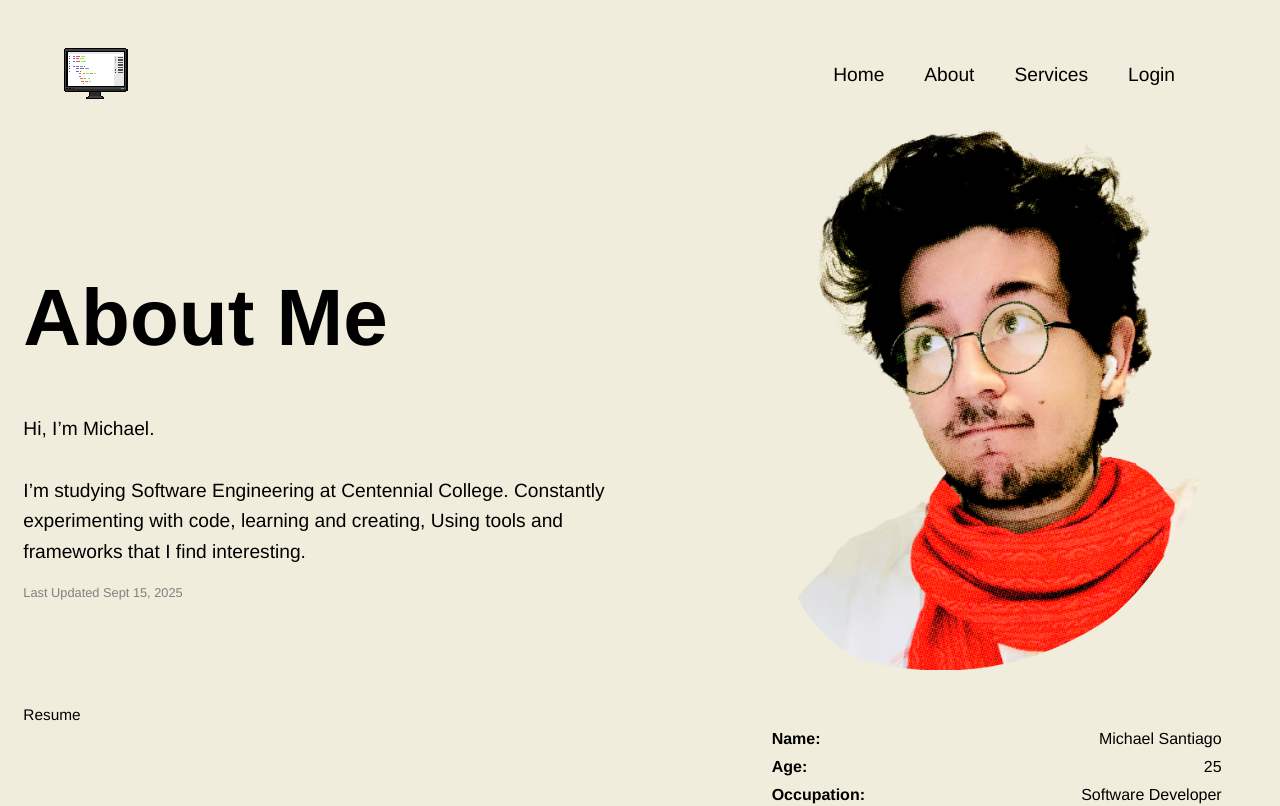
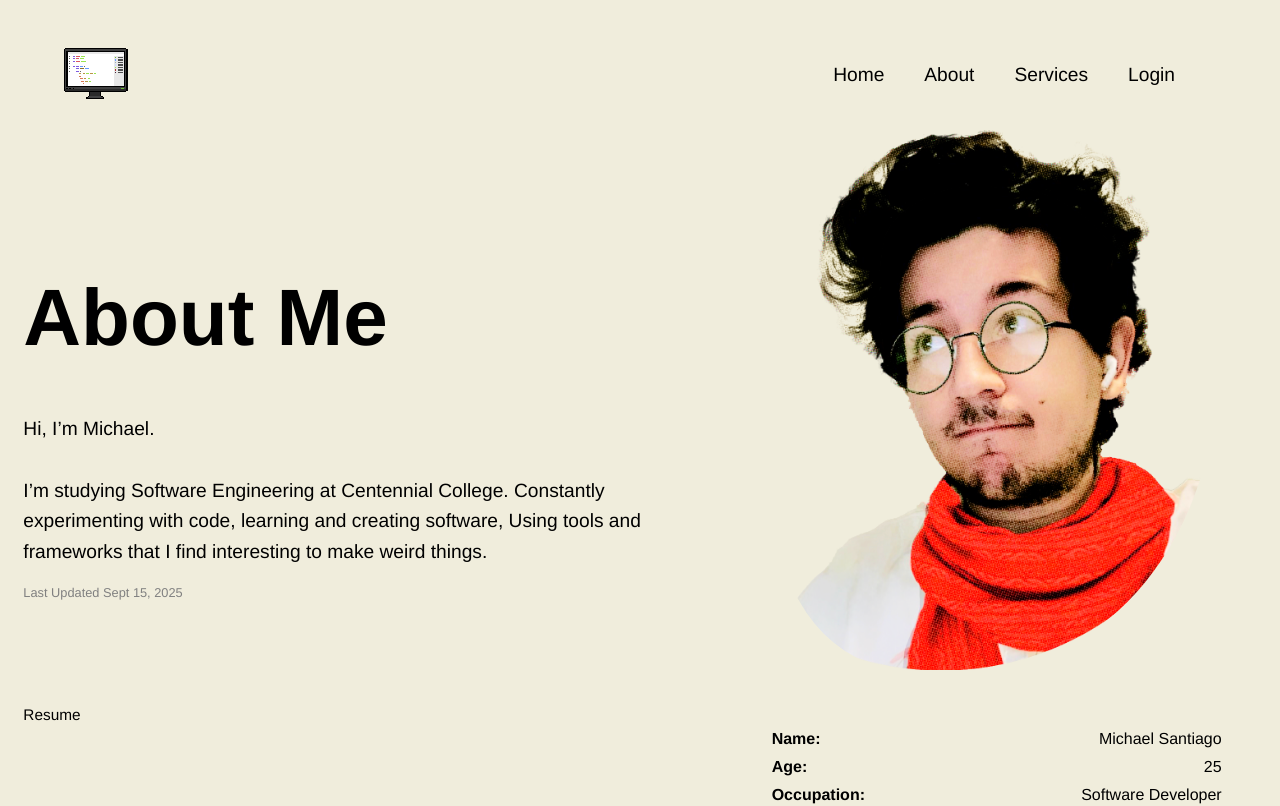
Before and after one commit to MichaelsUniverse/Portfolio, a React (Vite) app in the folder client/: page /about in a window 1280 px wide. Shown: the top 806 px of the page. Built offline with nearby package versions, Linux system fonts and the light colour scheme; no server answers; some icons are missing; a web font is replaced by a local one.

Commit message:
CI/CD update

```diff
--- a/client/src/pages/About/About.jsx
+++ b/client/src/pages/About/About.jsx
@@ -18,8 +18,8 @@ export function About(){
                             <br />
                             <br />
                             I’m studying Software Engineering at Centennial College.
-                            Constantly experimenting with code, learning and creating, Using tools and
-                            frameworks that I find interesting.
+                            Constantly experimenting with code, learning and creating software, Using tools and
+                            frameworks that I find interesting to make weird things.
                         </p>
                         <p className='last-updated'>
                             Last Updated Sept 15, 2025
```
